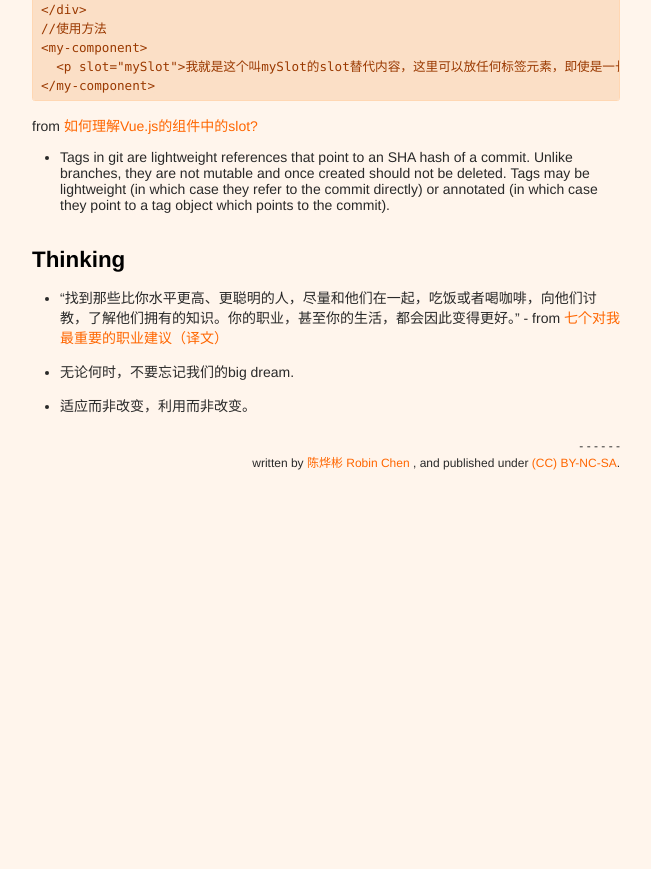
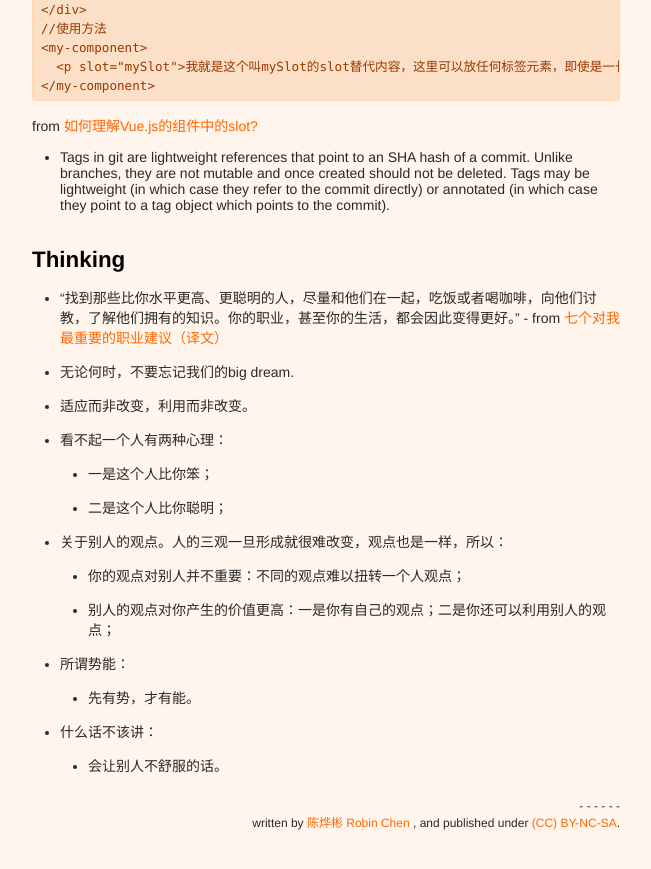
Before and after one commit to xianyuxmu/xianyuxmu.github.io, a Jekyll site: the page built from _posts/2018-01-02-monthly-reading.md, in a window 1280 px wide and 900 px high, scrolled down 2513 px. Shown: the top 869 px of the window, without its empty margins (314-965 px from the left). Built offline with Jekyll 4.4.1, drawn with Linux system fonts in a browser that asks for light colours; comment, search, counter and statistics services are not loaded; before the commit the page ends 3053 px from its top, so only the background shows below that.

Commit message:
Reading of 10 Jan. 2018

```diff
--- a/_posts/2018-01-02-monthly-reading.md
+++ b/_posts/2018-01-02-monthly-reading.md
@@ -108,3 +108,13 @@ from [如何理解Vue.js的组件中的slot?](https://segmentfault.com/q/1010000
 - "找到那些比你水平更高、更聪明的人，尽量和他们在一起，吃饭或者喝咖啡，向他们讨教，了解他们拥有的知识。你的职业，甚至你的生活，都会因此变得更好。" - from [七个对我最重要的职业建议（译文）](http://www.ruanyifeng.com/blog/2015/09/career-advice.html)
 - 无论何时，不要忘记我们的big dream.
 - 适应而非改变，利用而非改变。
+- 看不起一个人有两种心理：
+	- 一是这个人比你笨；
+	- 二是这个人比你聪明；
+- 关于别人的观点。人的三观一旦形成就很难改变，观点也是一样，所以：
+	- 你的观点对别人并不重要：不同的观点难以扭转一个人观点；
+	- 别人的观点对你产生的价值更高：一是你有自己的观点；二是你还可以利用别人的观点；
+- 所谓势能：
+	- 先有势，才有能。
+- 什么话不该讲：
+	- 会让别人不舒服的话。
```
